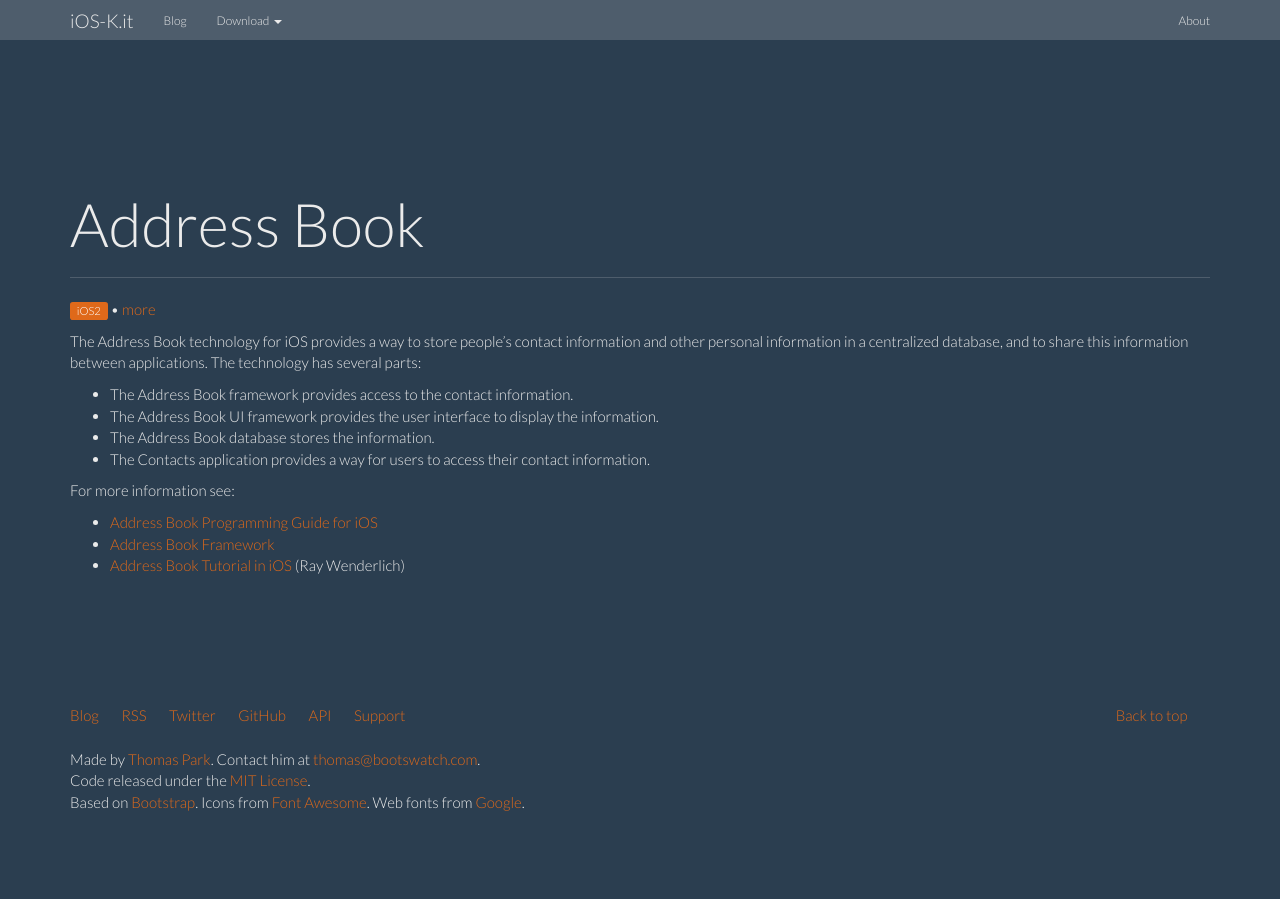
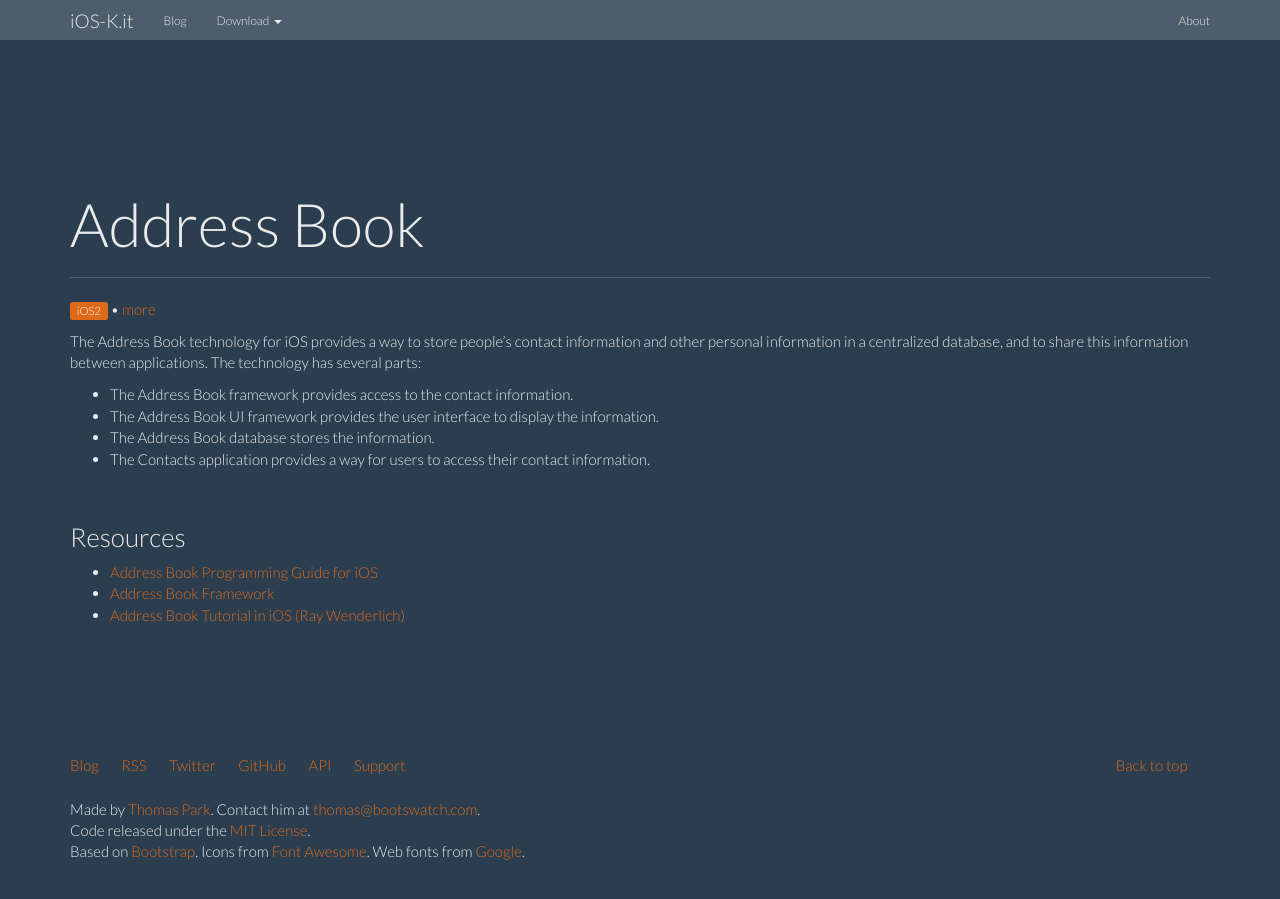
Before and after one commit to ioskit/ioskit.github.io, a Jekyll site: the page built from _kits/AddressBook.md, in a window 1280 px wide and 938 px high. Shown: the top 899 px of the window. Built offline with Jekyll 4.4.1, drawn with Linux system fonts in a browser that asks for light colours; nearby versions of some CDN libraries; some of the changed lines change nothing that is shown.

Commit message:
AddressBook: add links as list.

```diff
--- a/_kits/AddressBook.md
+++ b/_kits/AddressBook.md
@@ -1,10 +1,23 @@
 ---
 layout: kit
 id: addressbook
-name: 'Address Book '
+name: 'Address Book'
 since: iOS2
 link: https://developer.apple.com/library/ios/documentation/ContactData/Conceptual/AddressBookProgrammingGuideforiPhone/Introduction.html
 abstract: "The Address Book technology for iOS provides a way to store people’s contact information and other personal information in a centralized database, and to share this information between applications."
+links:
+ - link:
+     name: 'Address Book Programming Guide for iOS'
+     url: https://developer.apple.com/library/ios/documentation/ContactData/Conceptual/AddressBookProgrammingGuideforiPhone/Introduction.html
+     description: ''
+ - link:
+     name: 'Address Book Framework'
+     url: https://developer.apple.com/library/ios/documentation/Miscellaneous/Conceptual/iPhoneOSTechOverview/CoreServicesLayer/CoreServicesLayer.html#//apple_ref/doc/uid/TP40007898-CH10-SW13
+     description: ''
+ - link:
+     name: 'Address Book Tutorial in iOS (Ray Wenderlich)'
+     url: https://developer.apple.com/library/ios/documentation/ContactData/Conceptual/AddressBookProgrammingGuideforiPhone/Introduction.html
+     description: ''
 ---
 
 The Address Book technology for iOS provides a way to store people’s contact information and other personal information in a centralized database, and to share this information between applications. The technology has several parts:
@@ -13,9 +26,3 @@ The Address Book technology for iOS provides a way to store people’s contact i
 * The Address Book UI framework provides the user interface to display the information.
 * The Address Book database stores the information.
 * The Contacts application provides a way for users to access their contact information.
-
-For more information see:
-
-* [Address Book Programming Guide for iOS](https://developer.apple.com/library/ios/documentation/ContactData/Conceptual/AddressBookProgrammingGuideforiPhone/Introduction.html)
-* [Address Book Framework](https://developer.apple.com/library/ios/documentation/Miscellaneous/Conceptual/iPhoneOSTechOverview/CoreServicesLayer/CoreServicesLayer.html#//apple_ref/doc/uid/TP40007898-CH10-SW13)
-* [Address Book Tutorial in iOS](http://www.raywenderlich.com/63885/address-book-tutorial-in-ios) (Ray Wenderlich)
```
